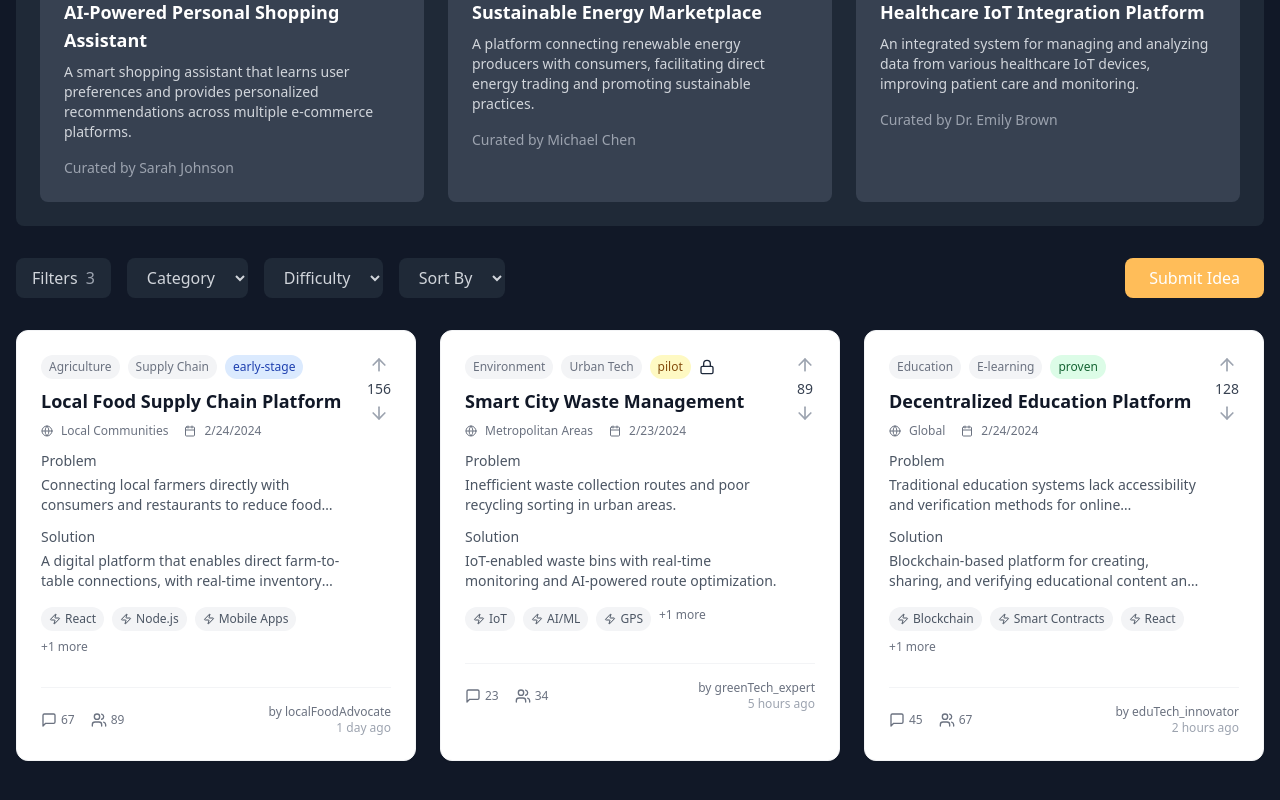
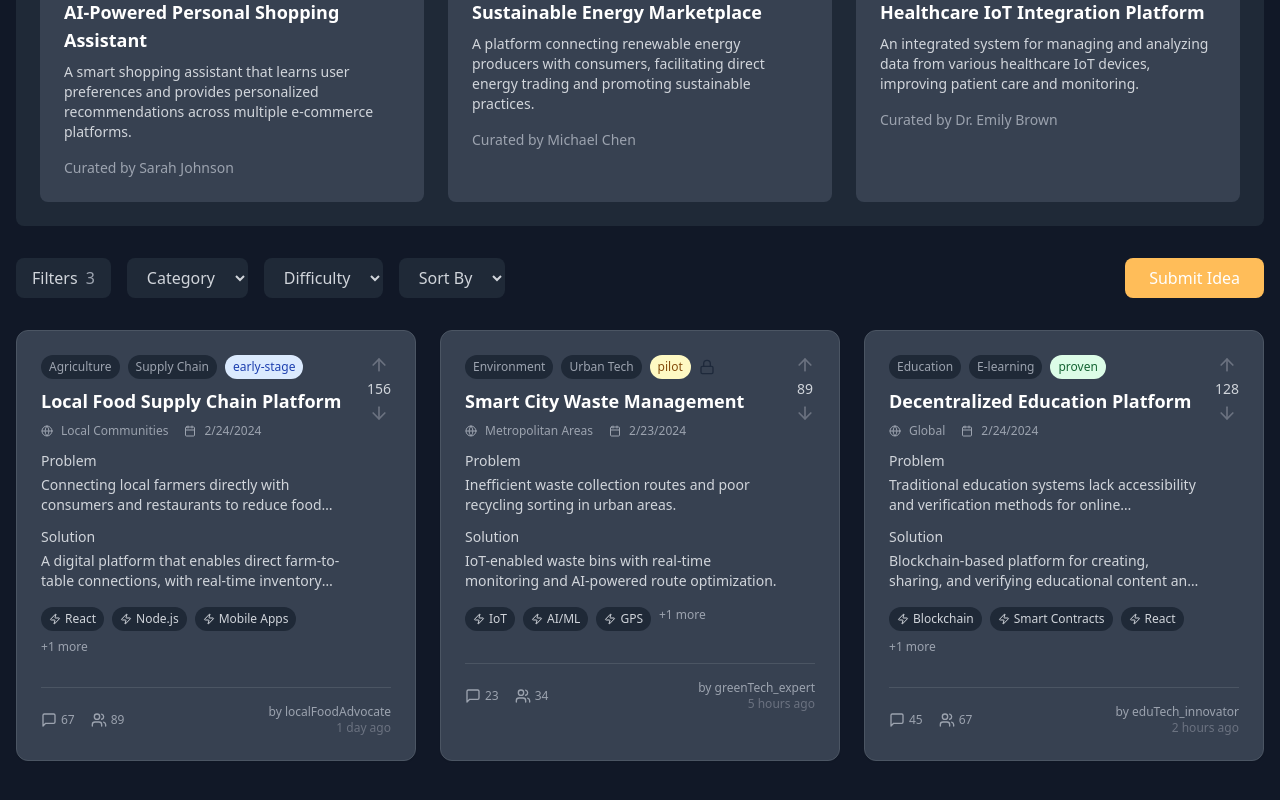
Before and after one commit to alessandroredrouge/the-way-forward, a React (Vite) app in the folder frontend/: page /ideas in a window 1280 px wide. Shown: the part 362-1162 px from the top of the page. Built offline with nearby package versions, Linux system fonts and the light colour scheme.

Commit message:
Add dark mode support to IdeaCard component
- Implemented dark mode color variants for IdeaCard background, text, and border
- Added dark mode classes to improve visual consistency in dark theme
- Updated text and background colors for various card elements to support dark mode

```diff
--- a/frontend/src/components/ideas/IdeaCard.tsx
+++ b/frontend/src/components/ideas/IdeaCard.tsx
@@ -99,16 +99,16 @@ const IdeaCard = (props: IdeaCardProps) => {
   return (
     <>
       <div
-        className="group bg-white rounded-xl p-6 shadow-sm hover:shadow-md transition-all duration-300 border border-gray-100 animate-fade-up cursor-pointer"
+        className="group bg-white dark:bg-gray-700 rounded-xl p-6 shadow-sm hover:shadow-md transition-all duration-300 border border-gray-100 dark:border-gray-600 animate-fade-up cursor-pointer"
         onClick={() => setIsDialogOpen(true)}
       >
         <div className="flex items-start justify-between">
           <div className="flex-1">
             <div className="flex items-center gap-2 mb-2">
-              <span className="text-xs font-medium text-gray-500 bg-gray-100 px-2 py-1 rounded-full">
+              <span className="text-xs font-medium text-gray-500 dark:text-gray-400 bg-gray-100 dark:bg-gray-800 px-2 py-1 rounded-full">
                 {category}
               </span>
-              <span className="text-xs font-medium text-gray-500 bg-gray-100 px-2 py-1 rounded-full">
+              <span className="text-xs font-medium text-gray-500 dark:text-gray-400 bg-gray-100 dark:bg-gray-800 px-2 py-1 rounded-full">
                 {subcategory}
               </span>
               <span
@@ -121,11 +121,11 @@ const IdeaCard = (props: IdeaCardProps) => {
               {isPremium && <Lock className="w-4 h-4 text-secondary" />}
             </div>
 
-            <h3 className="text-lg font-semibold text-gray-900 mb-2 group-hover:text-secondary transition-colors">
+            <h3 className="text-lg font-semibold text-gray-900 dark:text-white mb-2 group-hover:text-secondary transition-colors">
               {title}
             </h3>
 
-            <div className="flex items-center gap-2 text-xs text-gray-500 mb-3">
+            <div className="flex items-center gap-2 text-xs text-gray-500 dark:text-gray-400 mb-3">
               <Globe className="w-3 h-3" />
               <span>{geographicFocus}</span>
               <Calendar className="w-3 h-3 ml-2" />
@@ -133,29 +133,35 @@ const IdeaCard = (props: IdeaCardProps) => {
             </div>
 
             <div className="mb-3">
-              <p className="text-sm text-gray-600 font-medium mb-1">Problem</p>
-              <p className="text-sm text-gray-600 line-clamp-2">
+              <p className="text-sm text-gray-600 dark:text-gray-300 font-medium mb-1">
+                Problem
+              </p>
+              <p className="text-sm text-gray-600 dark:text-gray-300 line-clamp-2">
                 {problemStatement}
               </p>
             </div>
 
             <div className="mb-4">
-              <p className="text-sm text-gray-600 font-medium mb-1">Solution</p>
-              <p className="text-sm text-gray-600 line-clamp-2">{solution}</p>
+              <p className="text-sm text-gray-600 dark:text-gray-300 font-medium mb-1">
+                Solution
+              </p>
+              <p className="text-sm text-gray-600 dark:text-gray-300 line-clamp-2">
+                {solution}
+              </p>
             </div>
 
             <div className="flex flex-wrap gap-2 mb-4">
               {technologies.slice(0, 3).map((tech, index) => (
                 <span
                   key={index}
-                  className="inline-flex items-center px-2 py-1 rounded-full bg-gray-100 text-xs text-gray-600"
+                  className="inline-flex items-center px-2 py-1 rounded-full bg-gray-100 dark:bg-gray-800 text-xs text-gray-600 dark:text-gray-300"
                 >
                   <Zap className="w-3 h-3 mr-1" />
                   {tech}
                 </span>
               ))}
               {technologies.length > 3 && (
-                <span className="text-xs text-gray-500">
+                <span className="text-xs text-gray-500 dark:text-gray-400">
                   +{technologies.length - 3} more
                 </span>
               )}
@@ -164,7 +170,7 @@ const IdeaCard = (props: IdeaCardProps) => {
 
           <div className="flex flex-col items-center ml-4 space-y-1">
             <button
-              className="text-gray-400 hover:text-secondary transition-colors"
+              className="text-gray-400 dark:text-gray-500 hover:text-secondary transition-colors"
               onClick={(e) => {
                 e.stopPropagation();
                 // Add upvote logic here
@@ -172,9 +178,11 @@ const IdeaCard = (props: IdeaCardProps) => {
             >
               <ArrowUp className="w-5 h-5" />
             </button>
-            <span className="text-sm font-medium text-gray-700">{votes}</span>
+            <span className="text-sm font-medium text-gray-700 dark:text-gray-300">
+              {votes}
+            </span>
             <button
-              className="text-gray-400 hover:text-secondary transition-colors"
+              className="text-gray-400 dark:text-gray-500 hover:text-secondary transition-colors"
               onClick={(e) => {
                 e.stopPropagation();
                 // Add downvote logic here
@@ -185,20 +193,24 @@ const IdeaCard = (props: IdeaCardProps) => {
           </div>
         </div>
 
-        <div className="flex items-center justify-between mt-4 pt-4 border-t border-gray-100">
+        <div className="flex items-center justify-between mt-4 pt-4 border-t border-gray-100 dark:border-gray-600">
           <div className="flex items-center space-x-4">
-            <div className="flex items-center text-gray-500">
+            <div className="flex items-center text-gray-500 dark:text-gray-400">
               <MessageSquare className="w-4 h-4 mr-1" />
               <span className="text-xs">{comments}</span>
             </div>
-            <div className="flex items-center text-gray-500">
+            <div className="flex items-center text-gray-500 dark:text-gray-400">
               <Users className="w-4 h-4 mr-1" />
               <span className="text-xs">{interestedCount}</span>
             </div>
           </div>
           <div className="flex flex-col items-end text-xs">
-            <span className="text-gray-500">by {author}</span>
-            <span className="text-gray-400">{timestamp}</span>
+            <span className="text-gray-500 dark:text-gray-400">
+              by {author}
+            </span>
+            <span className="text-gray-400 dark:text-gray-500">
+              {timestamp}
+            </span>
           </div>
         </div>
       </div>
```
